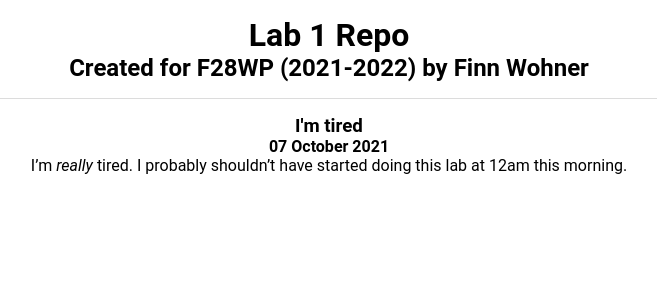
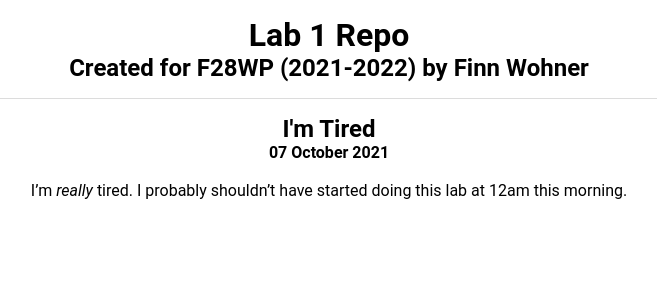
Before and after one commit to finnjwohner/frriNz.github.io, a Jekyll site: the page built from _posts/2021-10-07-tired.md, in a window 1280 px wide. Shown: the top 300 px of the page, without its empty margins (311-968 px from the left). Built offline with Jekyll 4.4.1, drawn with Linux system fonts in a browser that asks for light colours.

Commit message:
Added clearer nav bar

```diff
--- a/_layouts/post.html
+++ b/_layouts/post.html
@@ -1,7 +1,8 @@
 ---
 layout: default
 ---
-<h3>{{ page.title }}</h3>
+<h2>{{ page.title }}</h2>
 <h4> {{page.date | date_to_long_string }}</h4>
 
+<br>
 {{ content }}
--- a/_posts/2021-10-07-tired.md
+++ b/_posts/2021-10-07-tired.md
@@ -1,6 +1,6 @@
 ---
 layout: post
-title: "I'm tired"
+title: "I'm Tired"
 date: 2021-10-07
 ---
 
--- a/index.html
+++ b/index.html
@@ -11,6 +11,7 @@
 <img src="./resources/sql.jpg" alt="Photo of an awesome cool squirrel">
 <script src="./js/buttonClick.js" defer></script>
 
+<h3>Check out the blog posts!</h3>
 <nav>/
 	{% for post in site.posts %}
 		<a href="{{ post.url }}">{{ post.title }}</a> /
--- a/styles/style.css
+++ b/styles/style.css
@@ -25,4 +25,8 @@
   visibility: hidden;
 }
 
+h3 {
+	margin-top: 1rem;
+}
+
 @import url('https://fonts.googleapis.com/css2?family=Roboto:wght@400;500;700&display=swap');
```
